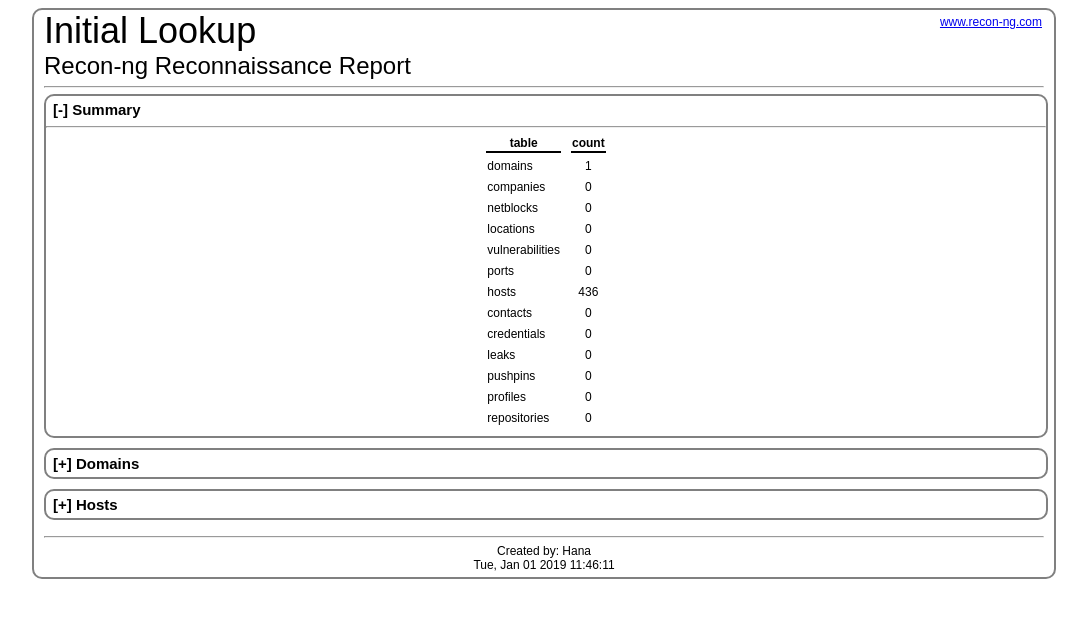
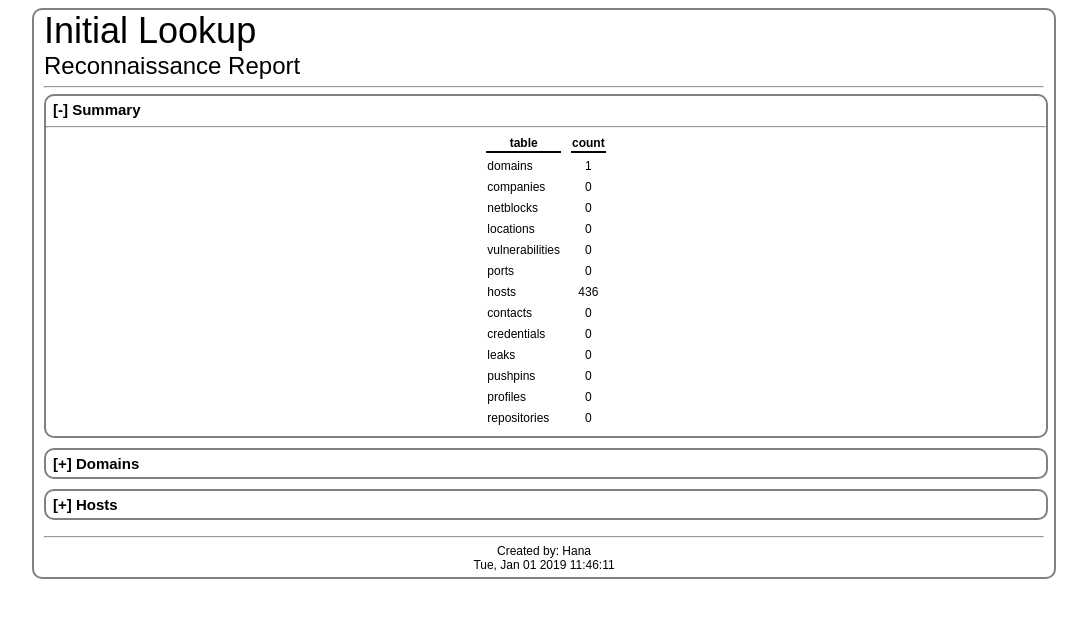
Before and after one commit to hanatwitter/hanatwitter.github.io, a plain HTML site: page index.html in a window 1280 px wide. Shown: the whole page, without its empty margins (96-1183 px from the left). Drawn offline with Linux system fonts and the light colour scheme.

Commit message:
Update index.html

```diff
--- a/index.html
+++ b/index.html
@@ -97,8 +97,7 @@ a[id*="show-"] {
 <body onload="start();">
     <div class="main">
         <div class="title">Initial Lookup</div>
-        <div class="subtitle">Recon-ng Reconnaissance Report</div>
-        <div class="link"><a href="http://www.recon-ng.com/" target="_blank">www.recon-ng.com</a></div>
+        <div class="subtitle">Reconnaissance Report</div>
         <hr>
         <div>
 <!-- START -->
```
